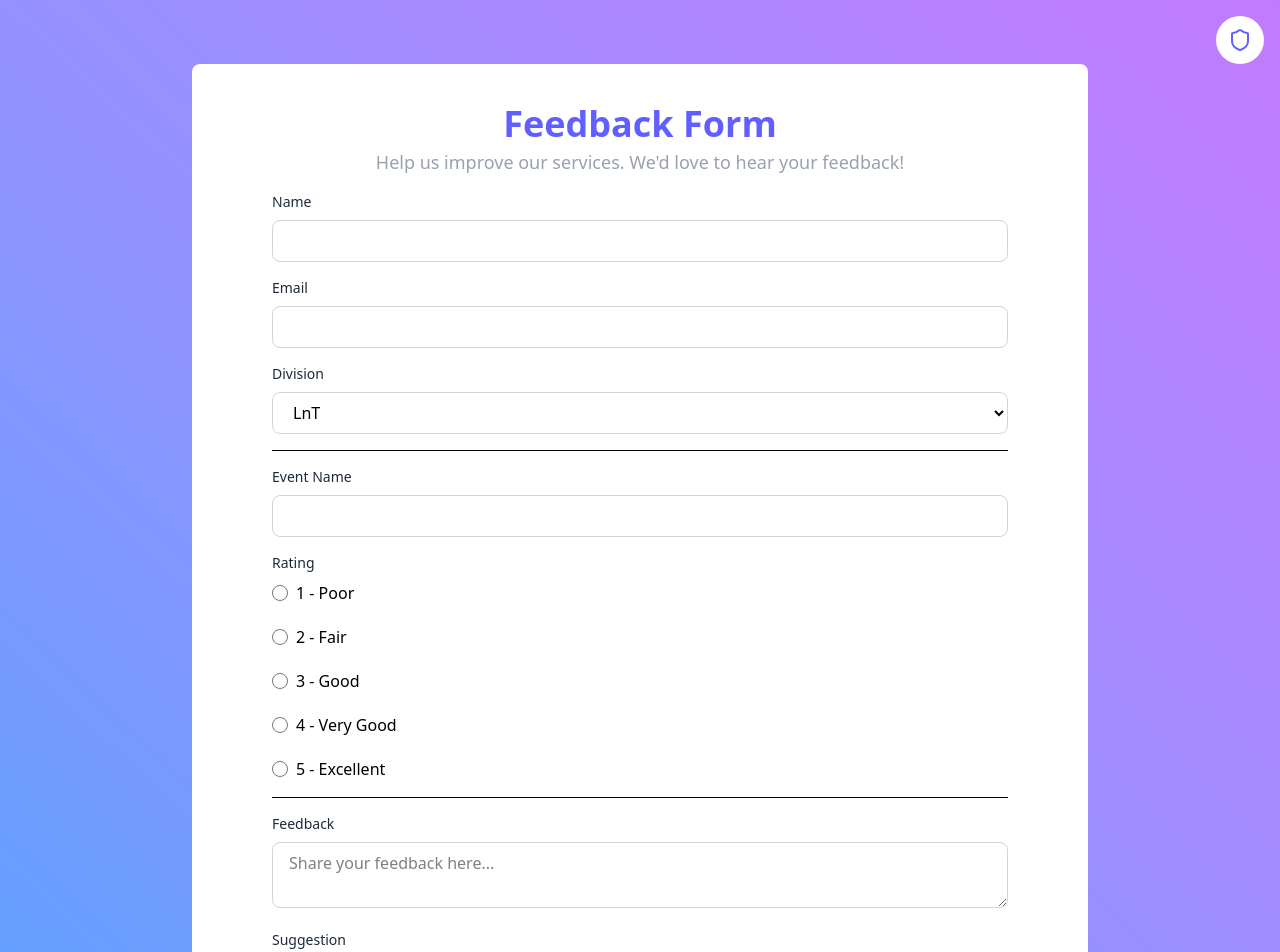
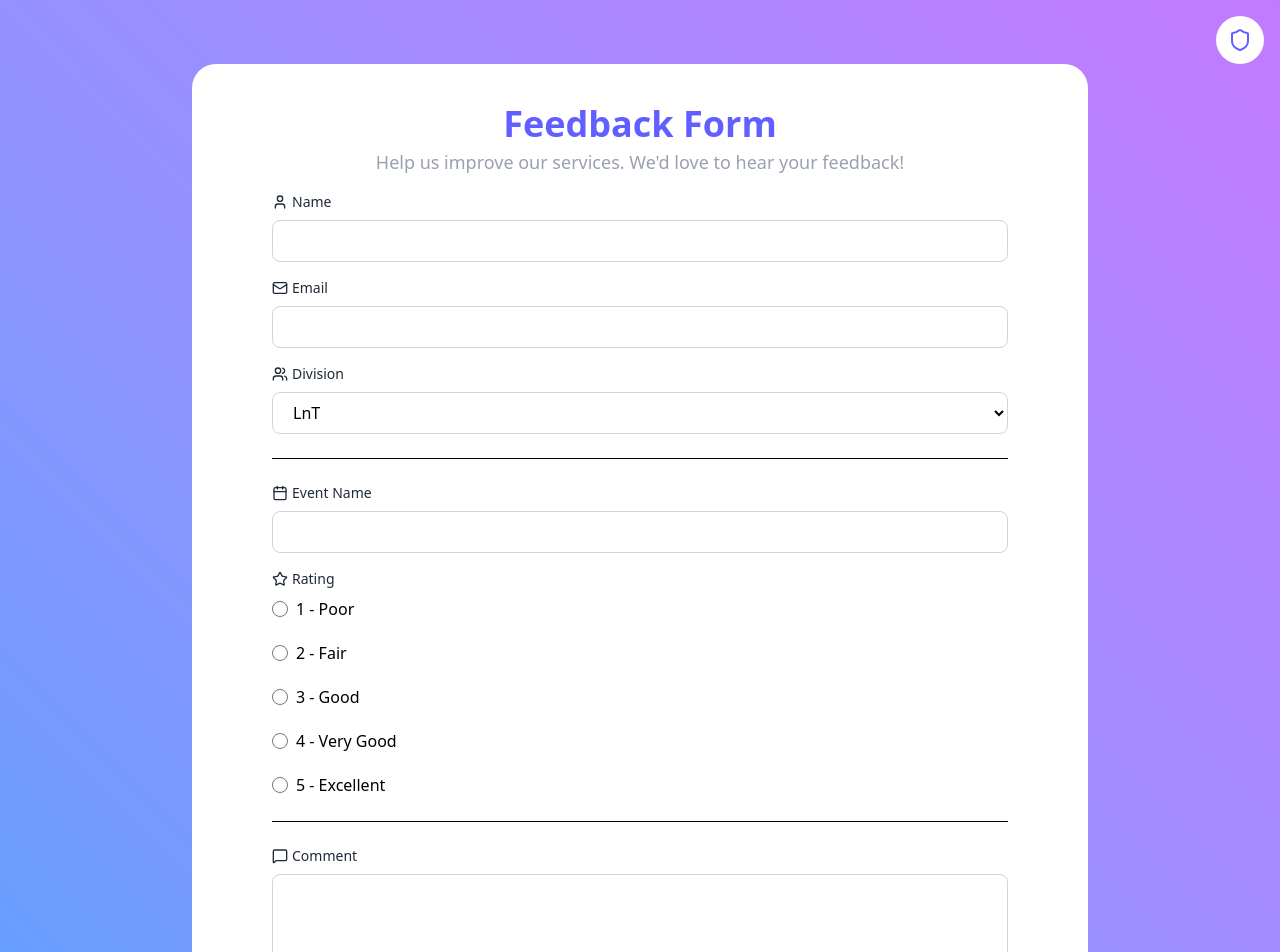
Before and after one commit to DavidLauda/feedback-bncc, a React app in the folder frontend/: page / in a window 1280 px wide. Shown: the top 952 px of the page. Built offline with nearby package versions, Linux system fonts and the light colour scheme; the HTML template or start-up script is replaced by a standard one.

Commit message:
added icons and updated admin dashboard and modal

```diff
--- a/frontend/src/components/Event.tsx
+++ b/frontend/src/components/Event.tsx
@@ -1,3 +1,4 @@
+import { Calendar, Star } from "lucide-react";
 import FormInput from "./FormInput";
 
 const ratings = [
@@ -21,14 +22,16 @@ export default function Event({
         <FormInput
           id="event-name"
           label="Event Name"
+          Icon={Calendar}
           value={form.eventName}
           onChange={(e) => onChange("eventName", e.target.value)}
         />
 
         <label
           htmlFor="rating"
-          className="block text-sm font-medium mb-2 text-gray-800"
+          className="flex items-center gap-1 text-sm font-medium mb-2 text-gray-800"
         >
+          <Star size={16} />
           Rating
         </label>
         <div className="flex flex-col gap-5">
--- a/frontend/src/components/Feedback.tsx
+++ b/frontend/src/components/Feedback.tsx
@@ -1,3 +1,6 @@
+import { MessageSquare, MessageSquareText } from "lucide-react";
+import FormTextarea from "./FromTextarea";
+
 export default function Feedback({
   form,
   onChange,
@@ -8,39 +11,21 @@ export default function Feedback({
   return (
     <div className="flex flex-col">
       <div className="space-y-4">
-        <div>
-          <label
-            htmlFor="feedback"
-            className="block text-sm font-medium mb-2 text-gray-800"
-          >
-            Feedback
-          </label>
-          <textarea
-            id="feedback"
-            name="feedback"
-            value={form.comment}
-            onChange={(e) => onChange("comment", e.target.value)}
-            className="w-full px-4 py-2 border border-gray-300 rounded-lg focus:ring-2 focus:ring-indigo-500 focus:border-transparent outline-none transition"
-            placeholder="Share your feedback here..."
-          />
-        </div>
+        <FormTextarea
+          id="comment"
+          label="Comment"
+          value={form.comment || ""}
+          Icon={MessageSquare}
+          onChange={(e) => onChange("comment", e.target.value)}
+        />
 
-        <div>
-          <label
-            htmlFor="suggestion"
-            className="block text-sm font-medium mb-2 text-gray-800"
-          >
-            Suggestion
-          </label>
-          <textarea
-            id="suggestion"
-            name="suggestion"
-            value={form.suggestion}
-            onChange={(e) => onChange("suggestion", e.target.value)}
-            className="w-full px-4 py-2 border border-gray-300 rounded-lg focus:ring-2 focus:ring-indigo-500 focus:border-transparent outline-none transition"
-            placeholder="Share your suggestion here..."
-          />
-        </div>
+        <FormTextarea
+          id="suggestion"
+          label="Suggestion"
+          value={form.suggestion || ""}
+          Icon={MessageSquareText}
+          onChange={(e) => onChange("suggestion", e.target.value)}
+        />
       </div>
     </div>
   );
--- /dev/null
+++ b/frontend/src/components/FeedbackTable.tsx
@@ -0,0 +1,83 @@
+import { Edit, Trash } from "lucide-react";
+import { Feedback } from "../lib/types/feedback";
+
+const headers = [
+  "Name",
+  "Email",
+  "Event Name",
+  "Division",
+  "Rating",
+  "Status",
+  "Created At",
+  "Actions",
+];
+
+export default function FeedbackTable({
+  feedbacks,
+  setIsModalOpen,
+  setSelectedFeedback,
+  handleDelete,
+}: {
+  feedbacks: Feedback[];
+  setIsModalOpen: React.Dispatch<React.SetStateAction<boolean>>;
+  setSelectedFeedback: React.Dispatch<React.SetStateAction<Feedback | null>>;
+  handleDelete: (id: string) => Promise<void>;
+}) {
+  return (
+    <div className="overflow-x-auto rounded-lg ">
+      <table className="w-full table-auto">
+        <thead className=" text-left">
+          <tr>
+            {headers.map((header) => (
+              <th
+                key={header}
+                className="px-3 py-4 font-semibold text-gray-700"
+              >
+                {header}
+              </th>
+            ))}
+          </tr>
+        </thead>
+        <tbody>
+          {feedbacks.map((f) => (
+            <tr
+              key={f.id}
+              className="border-t border-gray-300 hover:bg-gray-50 transition-all duration-200"
+            >
+              <td className="px-3 py-4">{f.name}</td>
+              <td className="px-3 py-4">{f.email}</td>
+              <td className="px-3 py-4">{f.eventName}</td>
+              <td className="px-3 py-4">{f.division}</td>
+              <td className="px-3 py-4">{f.rating}</td>
+              <td className="px-3 py-4">{f.status}</td>
+              <td className="px-3 py-4">
+                {new Date(f.createdAt).toLocaleString()}
+              </td>
+              <td className="px-6 py-4">
+                <div className="flex items-center gap-2">
+                  <button
+                    onClick={() => {
+                      setIsModalOpen(true);
+                      setSelectedFeedback(f);
+                    }}
+                    className="p-2 text-blue-600 hover:bg-blue-50 rounded-lg transition-colors"
+                    title="Edit"
+                  >
+                    <Edit size={18} />
+                  </button>
+                  <button
+                    onClick={() => handleDelete(f.id)}
+                    className="p-2 text-red-600 hover:bg-red-50 rounded-lg transition-colors"
+                    title="Delete"
+                  >
+                    <Trash size={18} />
+                  </button>
+                </div>
+              </td>
+            </tr>
+          ))}
+        </tbody>
+      </table>
+    </div>
+  );
+}
--- a/frontend/src/components/FormInput.tsx
+++ b/frontend/src/components/FormInput.tsx
@@ -1,9 +1,12 @@
+import React from "react";
+
 export default function FormInput({
   id,
   label,
   type = "text",
   value,
   onChange,
+  Icon,
   isAdmin,
 }: {
   id: string;
@@ -11,14 +14,16 @@ export default function FormInput({
   type?: string;
   value: string | number;
   onChange: (e: React.ChangeEvent<HTMLInputElement>) => void;
+  Icon?: React.ElementType;
   isAdmin?: boolean;
 }) {
   return (
     <div>
       <label
         htmlFor={id}
-        className="block text-sm font-medium mb-2 text-gray-800"
+        className="flex gap-1 items-center text-sm font-medium mb-2 text-gray-800"
       >
+        {Icon && <Icon size={16} />}
         {label}
       </label>
 
--- a/frontend/src/components/FromSelect.tsx
+++ b/frontend/src/components/FromSelect.tsx
@@ -3,6 +3,7 @@ export default function FormSelect({
   label,
   value,
   onChange,
+  Icon,
   options,
   isAdmin,
 }: {
@@ -10,6 +11,7 @@ export default function FormSelect({
   label: string;
   value: string | number;
   onChange: (e: React.ChangeEvent<HTMLSelectElement>) => void;
+  Icon?: React.ElementType;
   options: (string | number)[];
   isAdmin?: boolean;
 }) {
@@ -17,8 +19,9 @@ export default function FormSelect({
     <div>
       <label
         htmlFor={id}
-        className="block text-sm font-medium mb-2 text-gray-800"
+        className="flex items-center gap-1 text-sm font-medium mb-2 text-gray-800"
       >
+        {Icon && <Icon size={16} />}
         {label}
       </label>
 
--- a/frontend/src/components/FromTextarea.tsx
+++ b/frontend/src/components/FromTextarea.tsx
@@ -4,11 +4,13 @@ export default function FormTextarea({
   value,
   onChange,
   rows = 3,
+  Icon,
   isAdmin,
 }: {
   id: string;
   label: string;
   value: string;
+  Icon?: React.ElementType;
   onChange: (e: React.ChangeEvent<HTMLTextAreaElement>) => void;
   rows?: number;
   isAdmin?: boolean;
@@ -17,8 +19,9 @@ export default function FormTextarea({
     <div>
       <label
         htmlFor={id}
-        className="block text-sm font-medium mb-2 text-gray-800"
+        className="flex items-center gap-1 text-sm font-medium mb-2 text-gray-800"
       >
+        {Icon && <Icon size={16} />}
         {label}
       </label>
 
--- a/frontend/src/components/Personal.tsx
+++ b/frontend/src/components/Personal.tsx
@@ -1,3 +1,4 @@
+import { Mail, User, Users } from "lucide-react";
 import { Division } from "../lib/types/feedback";
 import FormInput from "./FormInput";
 import FormSelect from "./FromSelect";
@@ -16,20 +17,23 @@ export default function Personal({
           id="=name"
           label="Name"
           value={form.name}
+          Icon={User}
           onChange={(e) => onChange("name", e.target.value)}
         />
+
         <FormInput
           id="email"
           label="Email"
           type="email"
+          Icon={Mail}
           value={form.email}
           onChange={(e) => onChange("email", e.target.value)}
-          isAdmin
         />
 
         <FormSelect
           id="division"
           label="Division"
+          Icon={Users}
           value={form.division}
           onChange={(e) => onChange("division", e.target.value)}
           options={["LnT", "EEO", "PR", "HRD", "RnD"]}
--- a/frontend/src/pages/FeedbackPage.tsx
+++ b/frontend/src/pages/FeedbackPage.tsx
@@ -55,7 +55,7 @@ export default function FeedbackPage() {
 
   return (
     <div className="flex min-h-screen justify-center p-16 bg-linear-to-tr from-blue-400 to-purple-400">
-      <div className="px-20 py-10 w-4xl rounded-lg flex flex-col gap-4 bg-white ">
+      <div className="px-20 py-10 w-4xl rounded-3xl flex flex-col gap-4 bg-white shadow-3xl ">
         <div className="flex gap-1 flex-col items-center">
           <h1 className="text-4xl text-indigo-500 font-bold">Feedback Form</h1>
           <p className="text-lg text-gray-400">
@@ -64,9 +64,9 @@ export default function FeedbackPage() {
         </div>
         <form onSubmit={handleSubmit}>
           <Personal form={form} onChange={handleChange} />
-          <hr className="my-4" />
+          <hr className="my-6" />
           <Event form={form} onChange={handleChange} />
-          <hr className="my-4" />
+          <hr className="my-6" />
           <Feedback form={form} onChange={handleChange} />
 
           <button
```
Also changed, not shown: frontend/src/components/FeedbackModal.tsx (+29 -10 lines), frontend/src/pages/AdminPage.tsx (+22 -73 lines).
